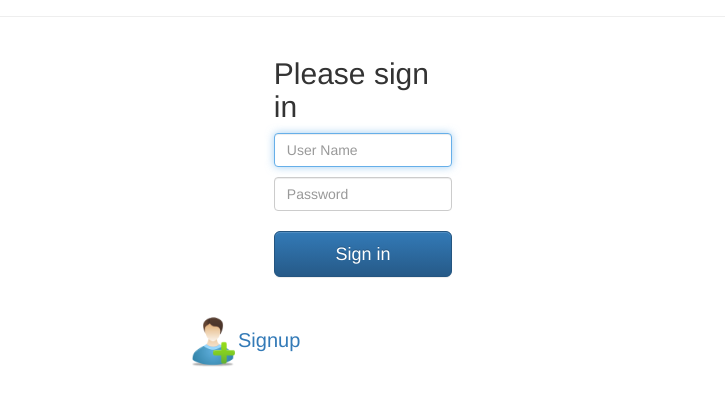
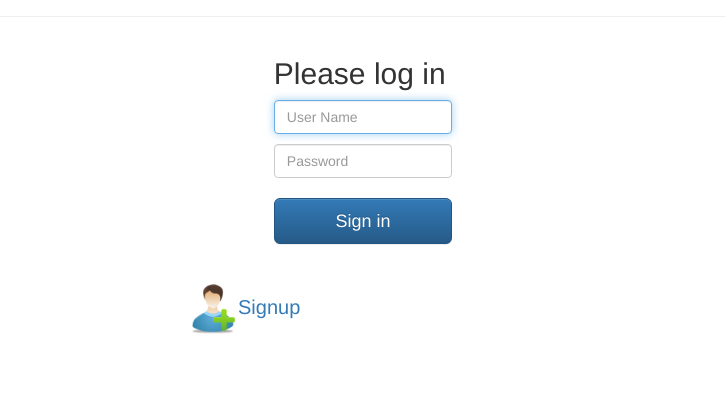
Before and after one commit to imad-elbouhati/microservices-deployment-eks-helm, a website: page ui/public/login.html in a window 1280 px wide. Shown: the part 133-538 px from the top of the page, without its empty margins (277-1002 px from the left). Drawn offline with nearby package versions, Linux system fonts and the light colour scheme; files whose address does not match are found by name.

Commit message:
rafoctor: change login message

```diff
--- a/ui/public/login.html
+++ b/ui/public/login.html
@@ -32,7 +32,7 @@
 </div>
 <div class="container-fluid">
     <form class="form-signin col-xs-8 col-xs-offset-2  col-sm-6 col-sm-offset-3 col-md-4 col-sm-offset-4 col-lg-2 col-lg-offset-5" method="post" action="/login">
-        <h2 class="form-signin-heading">Please sign in</h2>
+        <h2 class="form-signin-heading">Please log in</h2>
         <label for="username" class="sr-only">User Name</label>
         <input type="username" id="username" name="username" class="form-control" placeholder="User Name" required autofocus>
         <div style="height: 10px"></div>
```
